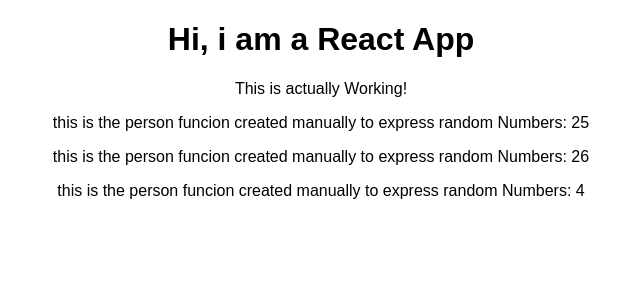
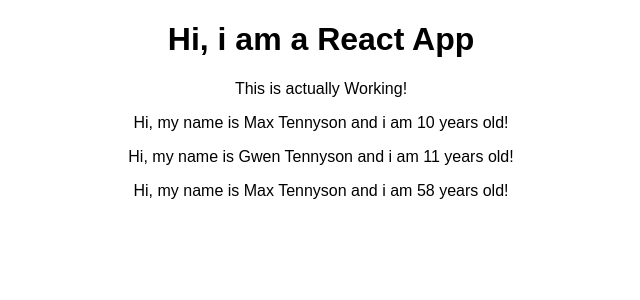
Before and after one commit to lkmreucllid/react-complete-guide, a React (Create React App) app: page / in a window 1280 px wide. Shown: the top 300 px of the page, without its empty margins (319-959 px from the left). Built offline with nearby package versions, Linux system fonts and the light colour scheme.

Commit message:
using props in function

```diff
--- a/src/App.js
+++ b/src/App.js
@@ -8,9 +8,9 @@
       <div className="App">
         <h1>Hi, i am a React App</h1>
         <p>This is actually Working!</p>
-        <Person />
-        <Person />
-        <Person />
+        <Person name="Max Tennyson" age="10"/>
+        <Person name="Gwen Tennyson" age="11"/>
+        <Person name="Max Tennyson" age="58"/>
       </div>
     );
     //return React.createElement('div',null,'h1','Hi i\'m the new React App');
--- a/src/Person/Person.js
+++ b/src/Person/Person.js
@@ -1,7 +1,7 @@
 import React from 'react';
 
-const Person = () =>{
-    return <p>this is the person funcion created manually to express random Numbers: {Math.floor(Math.random()*30)}</p>
+const Person = (props) =>{
+    return <p>Hi, my name is {props.name} and i am {props.age} years old!</p>
 }
 
 export default Person;
```
